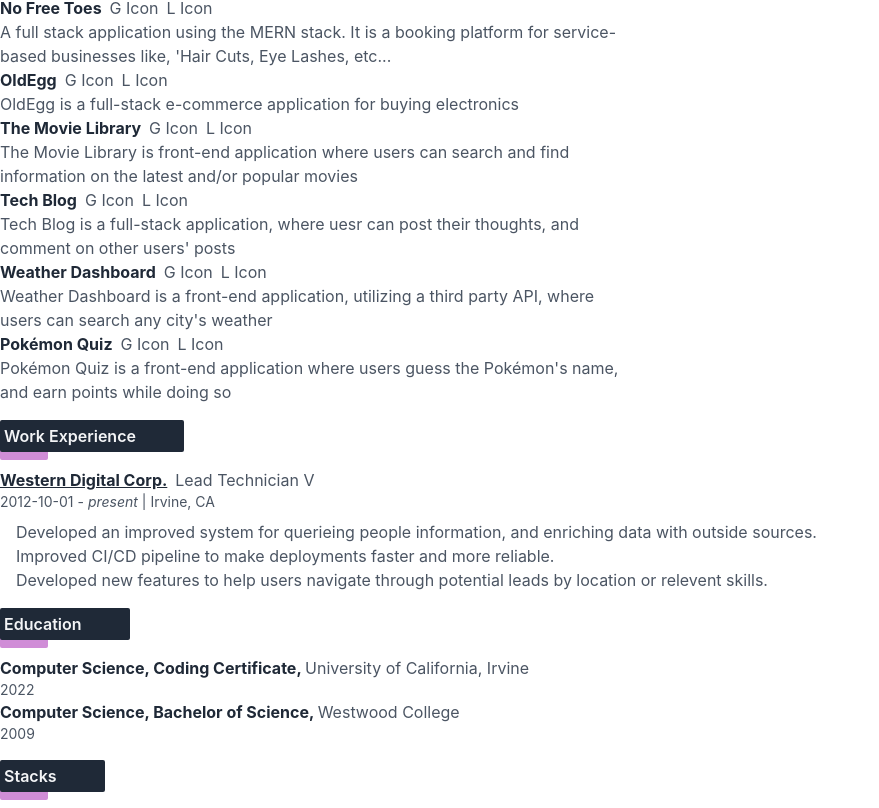
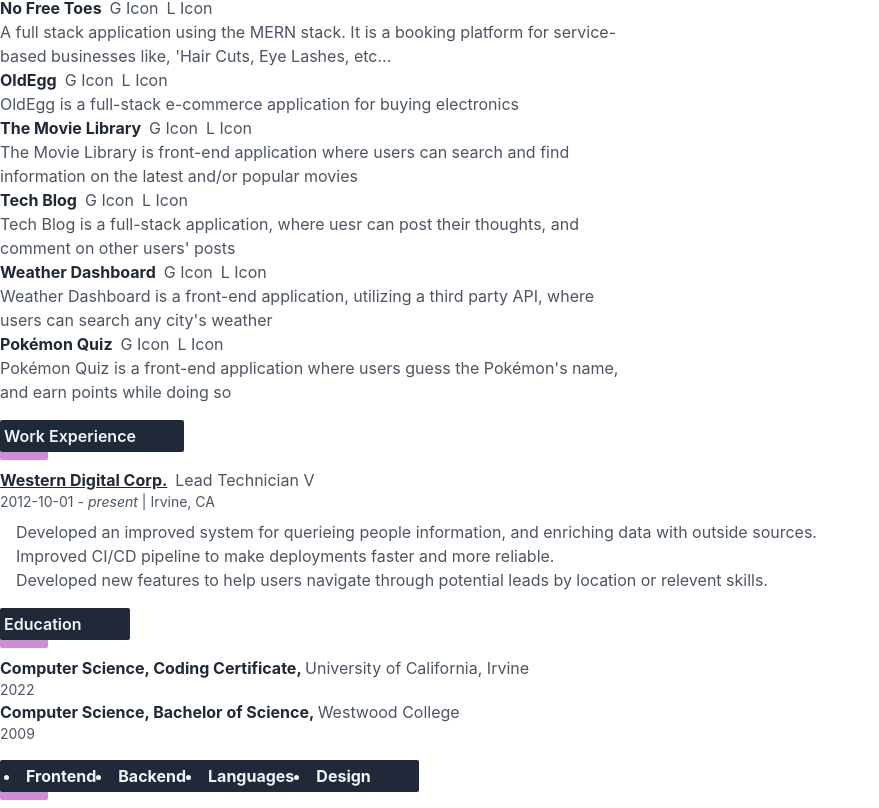
Before and after one commit to brianalegre/Resume, a React (Create React App) app: page / in a window 1280 px wide. Shown: the part 204-1012 px from the top of the page, without its empty margins (0-879 px from the left). Built offline with nearby package versions, Linux system fonts and the light colour scheme.

Commit message:
updated resumeData with me data

```diff
--- a/src/components/Stacks.js
+++ b/src/components/Stacks.js
@@ -29,7 +29,7 @@
         <div>
             <div className="flex my-4 relative">
                 <p className="font-semibold text-left z-20 bg-gray-800 rounded-sm p-1 pr-12 text-gray-100 flex items-center justify-center">
-                    Stacks
+                    {stacksList}
                 </p>
                 <div className="bg-fuchsia-700 absolute bg-opacity-50 w-12 top-4 z-10 h-6 rounded-sm"></div>
             </div>
--- a/src/resumeData.js
+++ b/src/resumeData.js
@@ -135,6 +135,35 @@
                 "name": "Design"
             }
         ],
+    },
+    {
+        "me": {
+            "name": "Brian Alegre",
+            "picture": "",
+            "title": "Software Engineer",
+            "email": "brianalegre1231@gmail.com",
+            "location": {
+                "city": "Orange County",
+                "region": "California",
+                "countryCode": "USA"
+            },
+            "profiles": [
+                {
+                    "network": "GitHub",
+                    "username": "brianalegre",
+                    "url": "https://github.com/brianalegre"
+                },
+                {
+                    "network": "LinkedIn",
+                    "url": "https://www.linkedin.com/in/brian-alegre",
+                    "username": "brian-alegre"
+                },
+                {
+                    "network": "Portfolio",
+                    "url": "https://brianalegre.github.io/20-React-Portfolio/"
+                }
+            ]
+        }
     }
 ]
 
```
